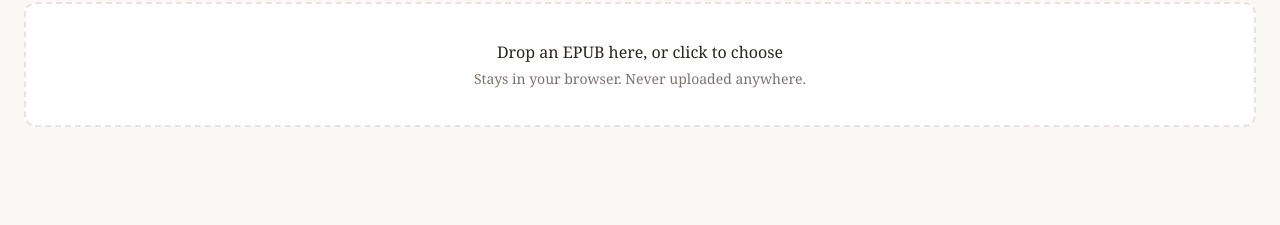
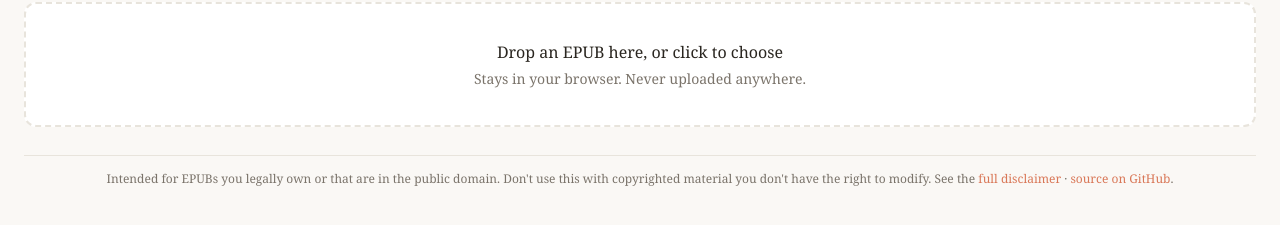
Before and after one commit to baa061/epub-translator, a plain HTML site: page index.html in a window 1280 px wide. Shown: the part 71-296 px from the top of the page. Drawn offline with nearby package versions, Linux system fonts and the light colour scheme.

Commit message:
Add copyright disclaimer
- DISCLAIMER.md: personal/educational use only, public-domain or
  legally-owned EPUBs, no warranty, accuracy disclaimer, no redistribution
- README links to the disclaimer near the top
- UI shows a footer note linking to DISCLAIMER.md on GitHub

Co-Authored-By: Claude Opus 4.7 (1M context) <noreply@anthropic.com>

```diff
--- a/index.html
+++ b/index.html
@@ -204,6 +204,17 @@
   .cmd-block .copy.copied { background: var(--ok); border-color: var(--ok); color: white; }
 
   .footnote { font-size: 12px; color: var(--muted); margin-top: 10px; }
+  .disclaimer {
+    margin-top: 28px;
+    padding: 14px 18px;
+    border-top: 1px solid var(--border);
+    font-size: 12px;
+    color: var(--muted);
+    line-height: 1.55;
+    text-align: center;
+  }
+  .disclaimer a { color: var(--accent); text-decoration: none; }
+  .disclaimer a:hover { text-decoration: underline; }
   .err-banner { background: #fce8e6; border: 1px solid #f3b9b3; color: var(--error); padding: 10px 14px; border-radius: 8px; font-size: 13px; }
 
   .run-bar { display: flex; gap: 10px; align-items: center; flex-wrap: wrap; }
@@ -425,9 +436,12 @@
     </div>
   </div>
 
-  <script>
-    // (Alpine init below)
-  </script>
+  <footer class="disclaimer">
+    Intended for EPUBs you legally own or that are in the public domain.
+    Don't use this with copyrighted material you don't have the right to modify.
+    See the <a href="https://github.com/baa061/epub-translator/blob/main/DISCLAIMER.md" target="_blank" rel="noopener">full disclaimer</a> ·
+    <a href="https://github.com/baa061/epub-translator" target="_blank" rel="noopener">source on GitHub</a>.
+  </footer>
 </div>
 
 <script>
```
Also changed, not shown: 2 other files.
